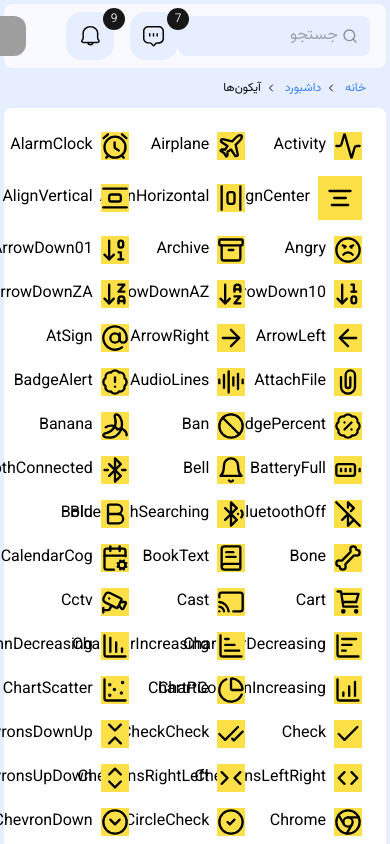
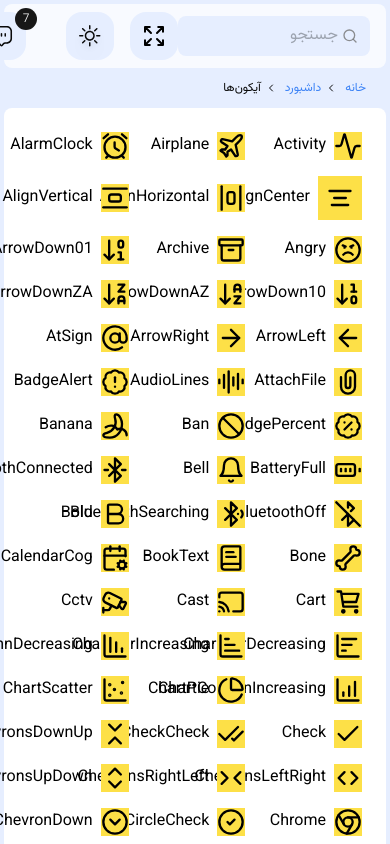
Before and after one commit to pooya-poi/next-starter-kit, a Next.js app: page /dashboard/icons in a window 390 px wide. Shown: the top 844 px of the page. Built offline with nearby package versions, Linux system fonts and the light colour scheme; grey boxes are pictures that could not be loaded; what fluid-tailwind would draw is missing.

Commit message:
fix: update Header component to display SearchInput on large screens

```diff
--- a/src/components/header.tsx
+++ b/src/components/header.tsx
@@ -35,12 +35,12 @@ const Header: React.FC = () => {
         {/* rightside */}
         {/* <div> */}
           {/* search */}
-          <SearchInput />
+          <SearchInput className=' hidden lg:block'/>
         {/* </div> */}
         {/* leftside */}
         <div className="flex items-center gap-x-10">
           {/* toggles */}
-          <div className="hidden flex-row-reverse gap-x-4 md:flex">
+          <div className="flex flex-row-reverse gap-x-4 ">
             <ToggleTheme size={'lg'} variant={'default'} rounded={'2xl'} />
             <ToggleScreen
               className="md:flex"
```
